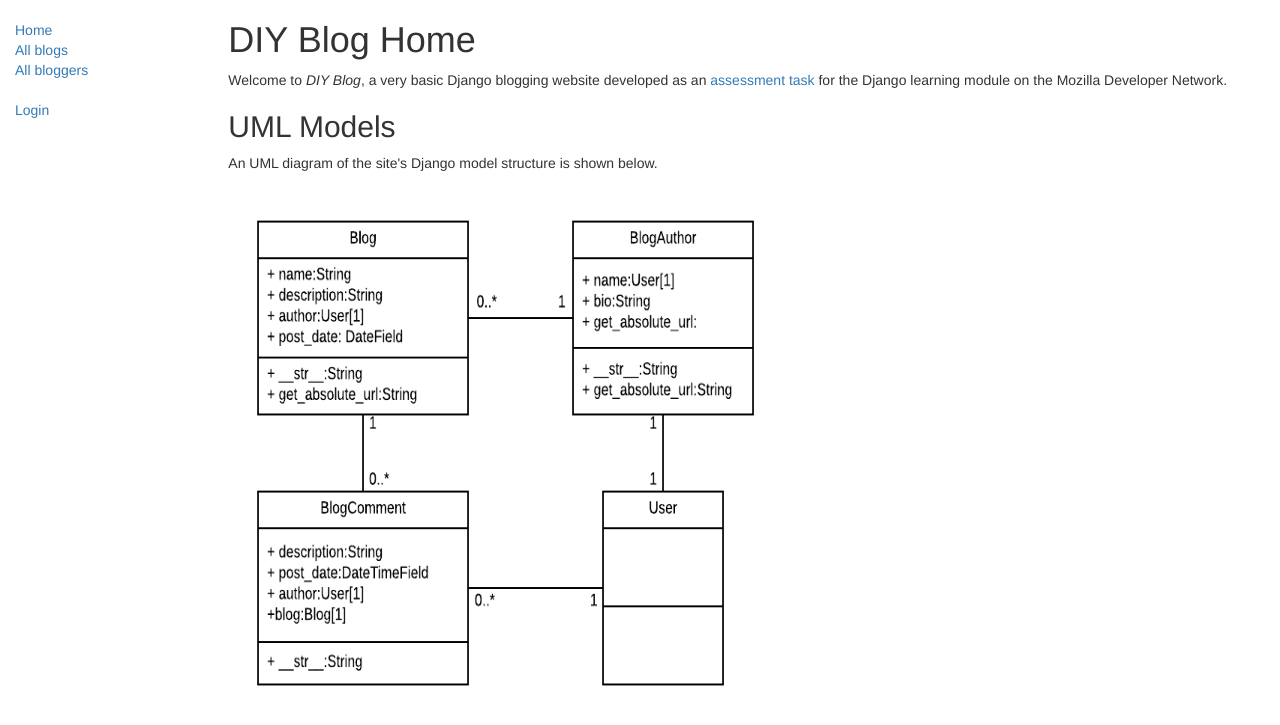
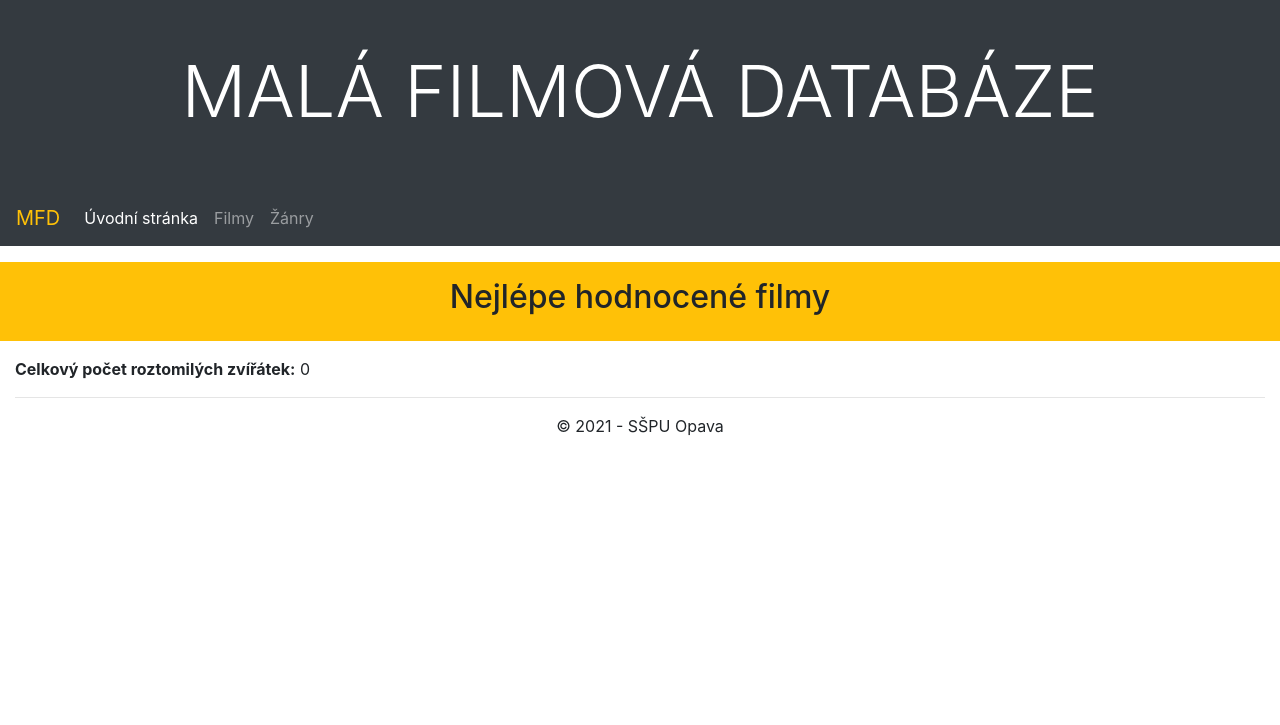
Before and after one commit to Libor03/django_polorocni_projekt, a Django app: page /blog/ in a window 1280 px wide. Shown: the top 725 px of the page. Run offline with Django 3.2, Linux system fonts and the light colour scheme; data that the repository does not hold is empty; some libraries are stand-ins or nearby versions.

Commit message:
noting works

```diff
--- a/blog/templates/base_generic.html
+++ b/blog/templates/base_generic.html
@@ -1,66 +1,56 @@
 <!DOCTYPE html>
-<html lang="en">
+<html lang="cs">
 <head>
-
-  {% block title %}<title>Django DIY Blog</title>{% endblock %}
-  <meta charset="utf-8">
-  <meta name="viewport" content="width=device-width, initial-scale=1">
-  <link rel="stylesheet" href="https://maxcdn.bootstrapcdn.com/bootstrap/3.3.7/css/bootstrap.min.css">
-  <script src="https://ajax.googleapis.com/ajax/libs/jquery/1.12.4/jquery.min.js"></script>
-  <script src="https://maxcdn.bootstrapcdn.com/bootstrap/3.3.7/js/bootstrap.min.js"></script>
-
-  <!-- Add additional CSS in static file -->
-  {% load static %}
-  <link rel="stylesheet" href="{% static 'css/styles.css' %}">
+    <title>{% block title %}Filmotéka{% endblock %}</title>
+    <meta charset="utf-8">
+    <meta name="viewport" content="width=device-width, initial-scale=1">
+    <!-- Latest compiled and minified CSS -->
+    <link rel="stylesheet" href="https://maxcdn.bootstrapcdn.com/bootstrap/4.4.1/css/bootstrap.min.css">
+    <!-- Add additional CSS in static file -->
+    {% load static %}
+    <link rel="stylesheet" href="{% static 'css/styles.css' %}">
 </head>
 <body>
+    <header class="jumbotron-fluid p-5 text-center bg-dark">
+        <h1 class="text-white text-uppercase display-3">Malá filmová databáze</h1>
+    </header>
+    <nav class="navbar navbar-expand-md bg-dark navbar-dark">
+      <!-- Brand -->
+      <a class="navbar-brand text-warning" href="#">MFD</a>
 
+      <!-- Toggler/collapsibe Button -->
+      <button class="navbar-toggler" type="button" data-toggle="collapse" data-target="#collapsibleNavbar">
+        <span class="navbar-toggler-icon"></span>
+      </button>
+
+      <!-- Navbar links -->
+      <div class="collapse navbar-collapse" id="collapsibleNavbar">
+        <ul class="navbar-nav">
+          <li class="nav-item">
+            <a class="nav-link active" href="{% url 'index' %}">Úvodní stránka</a>
+          </li>
+          <li class="nav-item">
+            <a class="nav-link" href="#">Filmy</a>
+          </li>
+          <li class="nav-item">
+            <a class="nav-link" href="#">Žánry</a>
+          </li>
+        </ul>
+      </div>
+    </nav>
 <div class="container-fluid">
-
-<div class="row">
-  <div class="col-sm-2">
-  {% block sidebar %}
-  <ul class="sidebar-nav">
-    <li><a href="{% url 'index' %}">Home</a></li>
-    <li><a href="{% url 'blogs' %}">All blogs</a></li>
-    <li><a href="{% url 'bloggers' %}">All bloggers</a></li>
-  </ul>
-
-  <ul class="sidebar-nav">
-   {% if user.is_authenticated %}
-     <li>User: {{ user.get_username }}</li>
-     <li><a href="{% url 'logout'%}?next={{request.path}}">Logout</a></li>
-   {% else %}
-     <li><a href="{% url 'login'%}?next={{request.path}}">Login</a></li>
-   {% endif %}
-  </ul>
-
-  {% endblock %}
-  </div>
-  <div class="col-sm-10 ">
-  {% block content %}{% endblock %}
-
-  {% block pagination %}
-    {% if is_paginated %}
-        <div class="pagination">
-            <span class="page-links">
-                {% if page_obj.has_previous %}
-                    <a href="{{ request.path }}?page={{ page_obj.previous_page_number }}">previous</a>
-                {% endif %}
-                <span class="page-current">
-                    Page {{ page_obj.number }} of {{ page_obj.paginator.num_pages }}.
-                </span>
-                {% if page_obj.has_next %}
-                    <a href="{{ request.path }}?page={{ page_obj.next_page_number }}">next</a>
-                {% endif %}
-            </span>
-        </div>
-    {% endif %}
-  {% endblock %}
-
-  </div>
+    {% block content %}{% endblock %}
 </div>
-
-</div>
+<footer class="container-fluid text-center">
+    <hr>
+    <p>&copy; 2021 - SŠPU Opava</p>
+</footer>
+<!-- jQuery library -->
+<script src="https://ajax.googleapis.com/ajax/libs/jquery/3.4.1/jquery.min.js"></script>
+<!-- Popper JS -->
+<script src="https://cdnjs.cloudflare.com/ajax/libs/popper.js/1.16.0/umd/popper.min.js"></script>
+<!-- Latest compiled JavaScript -->
+<script src="https://maxcdn.bootstrapcdn.com/bootstrap/4.4.1/js/bootstrap.min.js"></script>
+{% block scripts %}{% endblock %}
 </body>
 </html>
--- a/blog/templates/index.html
+++ b/blog/templates/index.html
@@ -1,17 +1,36 @@
 {% extends "base_generic.html" %}
 
 {% block content %}
-<h1>DIY Blog Home</h1>
+<div class="row mt-3 mb-3 bg-warning p-3">
+    <div class="col-sm-12">
+        <h2 class="text-center">Nejlépe hodnocené filmy</h2>
+    </div>
+</div>
+<div class="row">
 
-<p>Welcome to <em>DIY Blog</em>, a very basic Django blogging website developed as an <a href="https://developer.mozilla.org/en-US/docs/Learn/Server-side/Django/django_assessment_blog">assessment task</a> for the Django learning module on the Mozilla Developer Network.</p>
+    {% for animal in animals %}
+
+    <div class="col-sm-4">
+        <div class="card">
+            {% if animal.poster %}
+            <img class="card-img-top" src="{{ animal.poster.url }}" alt="{{ animal.name }}">
+            {% endif %}
+            <div class="card-body">
+                <h4 class="card-title">{{ animal.name }}</h4>
+                <p class="card-text"><strong>Žánry:</strong>
 
 
 
-<h2>UML Models</h2>
-<p>An UML diagram of the site's Django model structure is shown below. </p>
-
-<div>
-{% load static %}
-<img src="{% static "images/diy_django_mini_blog_models.png" %}" alt="My image" style="width:555px;height:540px;"/>
+                </p>
+                <a href="#" class="btn btn-primary">Podrobnosti</a>
+            </div>
+        </div>
+    </div>
+    {% endfor %}
+</div>
+<div class="row">
+    <div class="col-sm-12">
+        <strong>Celkový počet roztomilých zvířátek:</strong> {{ num_animals }}
+    </div>
 </div>
 {% endblock %}
--- a/blog/views.py
+++ b/blog/views.py
@@ -5,7 +5,7 @@ from django.shortcuts import render
 
 from django.views import generic
 from .models import Type, Animal, Attachment
-from django.contrib.auth.models import User #Blog author or commenter
+from django.contrib.auth.models import User  # Blog author or commenter
 
 
 def index(request):
@@ -26,8 +26,8 @@ def index(request):
     return render(
         request,
         'index.html',
+        context=context
     )
-
 
 
 class BlogListView(generic.ListView):
@@ -40,20 +40,21 @@ class BlogListView(generic.ListView):
 
 from django.shortcuts import get_object_or_404
 
+
 class BlogListbyAuthorView(generic.ListView):
     """
     Generic class-based view for a list of blogs posted by a particular BlogAuthor.
     """
     model = Type
     paginate_by = 5
-    template_name ='blog/blog_list_by_author.html'
+    template_name = 'blog/blog_list_by_author.html'
 
     def get_queryset(self):
         """
         Return list of Blog objects created by BlogAuthor (author id specified in URL)
         """
         id = self.kwargs['pk']
-        target_author=get_object_or_404(Animal, pk = id)
+        target_author = get_object_or_404(Animal, pk=id)
         return Type.objects.filter(author=target_author)
 
     def get_context_data(self, **kwargs):
@@ -63,9 +64,8 @@ class BlogListbyAuthorView(generic.ListView):
         # Call the base implementation first to get a context
         context = super(BlogListbyAuthorView, self).get_context_data(**kwargs)
         # Get the blogger object from the "pk" URL parameter and add it to the context
-        context['blogger'] = get_object_or_404(Animal, pk = self.kwargs['pk'])
+        context['blogger'] = get_object_or_404(Animal, pk=self.kwargs['pk'])
         return context
-
 
 
 class BlogDetailView(generic.DetailView):
@@ -93,7 +93,7 @@ class BlogCommentCreate(LoginRequiredMixin, CreateView):
     Form for adding a blog comment. Requires login.
     """
     model = Attachment
-    fields = ['description',]
+    fields = ['description', ]
 
     def get_context_data(self, **kwargs):
         """
@@ -102,17 +102,17 @@ class BlogCommentCreate(LoginRequiredMixin, CreateView):
         # Call the base implementation first to get a context
         context = super(BlogCommentCreate, self).get_context_data(**kwargs)
         # Get the blog from id and add it to the context
-        context['blog'] = get_object_or_404(Type, pk = self.kwargs['pk'])
+        context['blog'] = get_object_or_404(Type, pk=self.kwargs['pk'])
         return context
 
     def form_valid(self, form):
         """
         Add author and associated blog to form data before setting it as valid (so it is saved to model)
         """
-        #Add logged-in user as author of comment
+        # Add logged-in user as author of comment
         form.instance.author = self.request.user
-        #Associate comment with blog based on passed id
-        form.instance.blog=get_object_or_404(Type, pk = self.kwargs['pk'])
+        # Associate comment with blog based on passed id
+        form.instance.blog = get_object_or_404(Type, pk=self.kwargs['pk'])
         # Call super-class form validation behaviour
         return super(BlogCommentCreate, self).form_valid(form)
 
@@ -120,4 +120,4 @@ class BlogCommentCreate(LoginRequiredMixin, CreateView):
         """
         After posting comment return to associated blog.
         """
-        return reverse('blog-detail', kwargs={'pk': self.kwargs['pk'],})
+        return reverse('blog-detail', kwargs={'pk': self.kwargs['pk'], })
```
Also changed, not shown: blog/models.py (+3 -5 lines), media/animal/2021/04/12/awfa.png (deleted), media/animal/2021/04/12/bear.jpg (deleted), media/animal/2021/04/12/ewwwww.jpg (deleted), media/animal/2021/04/12/kocka.jpg (deleted), media/animal/2021/04/12/krokodil.jpg (deleted), media/animal/2021/04/12/pes.jpg (deleted).
